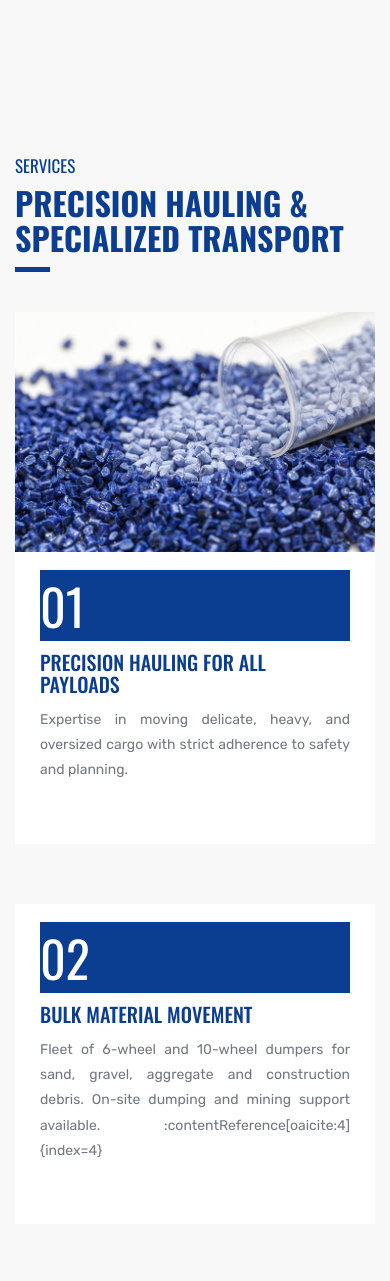
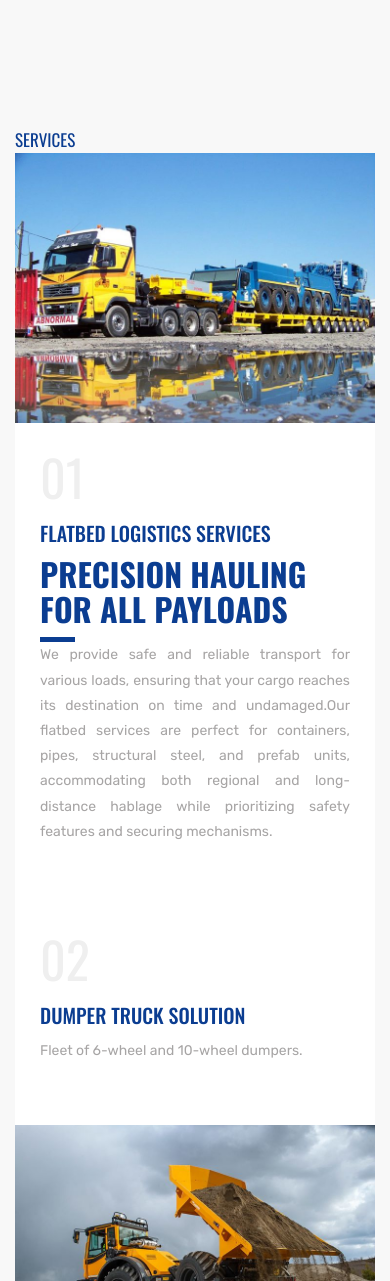
Before and after one commit to ammardaruger/falcontransportation, a FastAPI app: page / in a window 390 px wide. Shown: the part 1671-2952 px from the top of the page. Run offline with FastAPI, Linux system fonts and the light colour scheme; some libraries are stand-ins or nearby versions.

Commit message:
add cards

```diff
--- a/app/templates/home.html
+++ b/app/templates/home.html
@@ -56,7 +56,7 @@
                         <button class="close-navbar"><i class="ti-close"></i></button>
                         <ul class="nav navbar-nav">
                             <li><a href="#home">Home</a></li>
-                            <li><a href="#about">About</a></li>
+                            <li><a href="#about">About Us</a></li>
                             <li><a href="#services">Services</a></li>
                             <li><a href="#fleet">Fleet & Equipment</a></li>
                             <li><a href="#oversized">Oversized Loads</a></li>
@@ -86,7 +86,7 @@
         </section>
 
         <!-- About / Intro (from PDF) -->
-        <section id="about" class="feature-projects section-padding">
+        <section id="About us" class="feature-projects section-padding">
             <div class="container">
                 <div class="row">
                     <div class="col col-lg-9">
@@ -110,7 +110,7 @@
                                 We specialize in flatbed logistics, dumper truck operations, heavy equipment rental, tanker transport,
                                 and tailored logistics solutions across Saudi Arabia and the GCC. Whether transporting oversized cargo,
                                 bulk materials, or supporting your site with specialized machinery, Blue Falcon stands as your dependable
-                                logistics partner. :contentReference[oaicite:3]{index=3}
+                                logistics partner.
                             </p>
                         </div>
                     </div>
@@ -125,33 +125,63 @@
         </section>
 
         <!-- Services / Highlights -->
-        <section id="services" class="feature-projects section-padding">
+        <section id="Services" class="feature-projects section-padding">
             <div class="container">
                 <div class="row">
-                    <div class="col col-lg-9">
+                    <div class="col col-xs-12">
                         <div class="section-title-s2">
                             <span>Services</span>
-                            <h2>Precision Hauling & Specialized Transport</h2>
-                        </div>
-                    </div>
-                </div>
-
-                <div class="row service-grid">
-                    <!-- 01 -->
-                    <div class="col col-md-6">
-                        <div class="projects-grids clearfix">
                             <div class="grid">
-                                <div class="project-pic"><img src="/static/assets/images/Chemicals.jpg" alt="Precision Hauling"></div>
+                                <div class="project-pic">
+                                    <img src="/static/assets/images/Flatbed.jpg" alt>
+                                </div>
                                 <div class="details">
                                     <div class="inner">
                                         <div class="count">01</div>
-                                        <h4>Precision Hauling for All Payloads</h4>
-                                        <p style="text-align:justify;">Expertise in moving delicate, heavy, and oversized cargo with strict adherence to safety and planning.</p>
+                                        <h4>FLATBED LOGISTICS SERVICES</h4>
+                                        <h2>Precision Hauling for All Payloads</h2>
+                                        <p style="text-align:justify;">We provide safe and reliable transport for various loads, ensuring that your cargo reaches its destination on time and undamaged.Our flatbed services are perfect for containers, pipes, structural steel, and prefab units, accommodating both regional and long-distance hablage while prioritizing safety features and securing mechanisms.</p>
                                     </div>
                                 </div>
                             </div>
-                        </div>
-                    </div>
+                             <div class="grid right-text">
+                                <div class="details">
+                                    <div class="inner">
+                                        <div class="count">02</div>
+                                        <h4>DUMPER TRUCK SOLUTION</h4>
+                                        <p>Fleet of 6-wheel and 10-wheel dumpers.</p>
+                                    </div>
+                                </div>
+                                <div class="project-pic">
+                                    <img src="/static/assets/images/dumper.jpg" alt>
+                                </div>
+                            </div>
+                              <div class="grid">
+                                <div class="project-pic">
+                                    <img src="/static/assets/images/sand.jpg" alt>
+                                </div>
+                                <div class="details">
+                                    <div class="inner">
+                                        <div class="count">03</div>
+                                        <h4>INDUSTRIAL SITE SERVICES</h4>
+                                        <p style="text-align:justify;">Services for sand, gravel, aggregate, and debris transport.</p>
+                                    </div>
+                                </div>
+                            </div>
+                                <div class="grid right-text">
+                                <div class="project-pic">
+                                    <img src="/static/assets/images/Industrial site service.jpg" alt>
+                                </div>
+                                <div class="details">
+                                    <div class="inner">
+                                        <div class="count">04</div>
+                                        <h4>BULK MATERIAL TRANSPORT SOLUTION</h4>
+                                        <p>On-site dumping, mining support, and construction cleanup.</p>
+                                    </div>
+                                </div>
+                            </div>
+
+
 
                     <!-- 02 -->
                     <div class="col col-md-6">
@@ -160,8 +190,8 @@
                                 <div class="details">
                                     <div class="inner">
                                         <div class="count">02</div>
-                                        <h4>Bulk Material Movement</h4>
-                                        <p style="text-align:justify;">Fleet of 6-wheel and 10-wheel dumpers for sand, gravel, aggregate and construction debris. On-site dumping and mining support available. :contentReference[oaicite:4]{index=4}</p>
+                                        <h4>DUMPER TRUCK SOLUTION</h4>
+                                        <p style="text-align:justify;"> Fleet of 6-wheel and 10-wheel dumpers.</p>
                                     </div>
                                 </div>
                                 <!-- <div class="project-pic"><img src="/static/assets/images/dumper.jpg" alt="Dumpers"></div> -->
@@ -169,23 +199,8 @@
                         </div>
                     </div>
 
+
                     <!-- 03 -->
-                    <div class="col col-md-6">
-                        <div class="projects-grids clearfix">
-                            <div class="grid">
-                                <div class="project-pic"><img src="/static/assets/images/Equipments.jpg" alt="Equipment Rental"></div>
-                                <div class="details">
-                                    <div class="inner">
-                                        <div class="count">03</div>
-                                        <h4>Equipment Rental & Support</h4>
-                                        <p>BULLDOZERS, EXCAVATORS, WHEEL LOADERS, BACKHOES — certified operators and flexible hourly/daily/monthly rental plans for roadwork, excavation, leveling and more. :contentReference[oaicite:5]{index=5}</p>
-                                    </div>
-                                </div>
-                            </div>
-                        </div>
-                    </div>
-
-                    <!-- 04 -->
                     <div class="col col-md-6">
                         <div class="projects-grids clearfix">
                             <div class="grid right-text">
@@ -209,37 +224,35 @@
         <section id="oversized" class="feature-projects section-padding">
             <div class="container">
                 <div class="row">
-                    <div class="col col-lg-9">
-                        <div class="section-title-s2">
-                            <span></span>
+                     <div class="col col-xs-12">
+                      <div class="section-title-s2">
+                            <span>Oversized loads</span>
+                            <div class="grid">
+                                <div class="project-pic">
+                                    <img src="/static/assets/images/Oversized.jpg" alt>
+                                </div>
+                                <div class="details">
+                                    <div class="inner">
                             <h2>Oversized Load? We've Got It Covered</h2>
+                            <h4>LOWBED AND FLATBED FOR HEAVY MACHINERY</h4>
+                            </p>Whether you're moving cranes, generators, rollers, or oversized equipment, Blue Falcon delivers safe and reliable heavy-load transportation with precision.
+                            </p>
+                            <p> Our fleet is tailored to manage even the most demanding transport challenges.<br />
+                                We provide fully managed escort vehicle support for compliant and secure transit.<br />
+                                Optimized paths chosen to accommodate size, weight, and regulations.<br />
+                                We manage all legal documentation and adhere to the highest safety standards.<br />
+                            </p>
                         </div>
-
-                        <div class="about-features clearfix">
-                            <p style="text-align:justify;">
-                                Whether you're moving cranes, generators, rollers, or oversized equipment, Blue Falcon delivers safe
-                                and reliable heavy-load transportation with precision. Key capabilities: expert handling, escort vehicle
-                                coordination, strategic route planning, and permit handling & safety assurance. :contentReference[oaicite:7]{index=7}
-                            </p>
-
-                            <ul style="margin-left:20px;">
-                                <li>Expert Handling of Oversized Loads</li>
-                                <li>Escort Vehicle Coordination</li>
-                                <li>Strategic Route Planning</li>
-                                <li>Permit Handling & Safety Assurance</li>
-                            </ul>
-                        </div>
-
-                    </div>
-                    <div class="col col-lg-3">
-                        <div class="img-holder">
-                            <img src="/static/assets/images/oversized loads.jpg" alt="Oversized Loads">
-                            <img src="/static/assets/images/Oversized.jpg" alt="Oversized Loads">
+                    <div>
+                </div>
+                       <div class="grid">
+                                <div class="project-pic">
+                                    <img src="/static/assets/images/Oversized.png" alt>
+                                </div>
+                            </div>
                         </div>
                     </div>
-                </div>
-            </div>
-        </section>
+
 
         <!-- Fleet -->
         <section id="fleet" class="feature-projects section-padding">
```
Also changed, not shown: app/static/assets/images/Backhoe.jpg (added), app/static/assets/images/Flatbed.jpg (renamed from app/static/assets/images/oversized loads.jpg), app/static/assets/images/Industrial site service.jpg (added), app/static/assets/images/sand.jpg (added).
